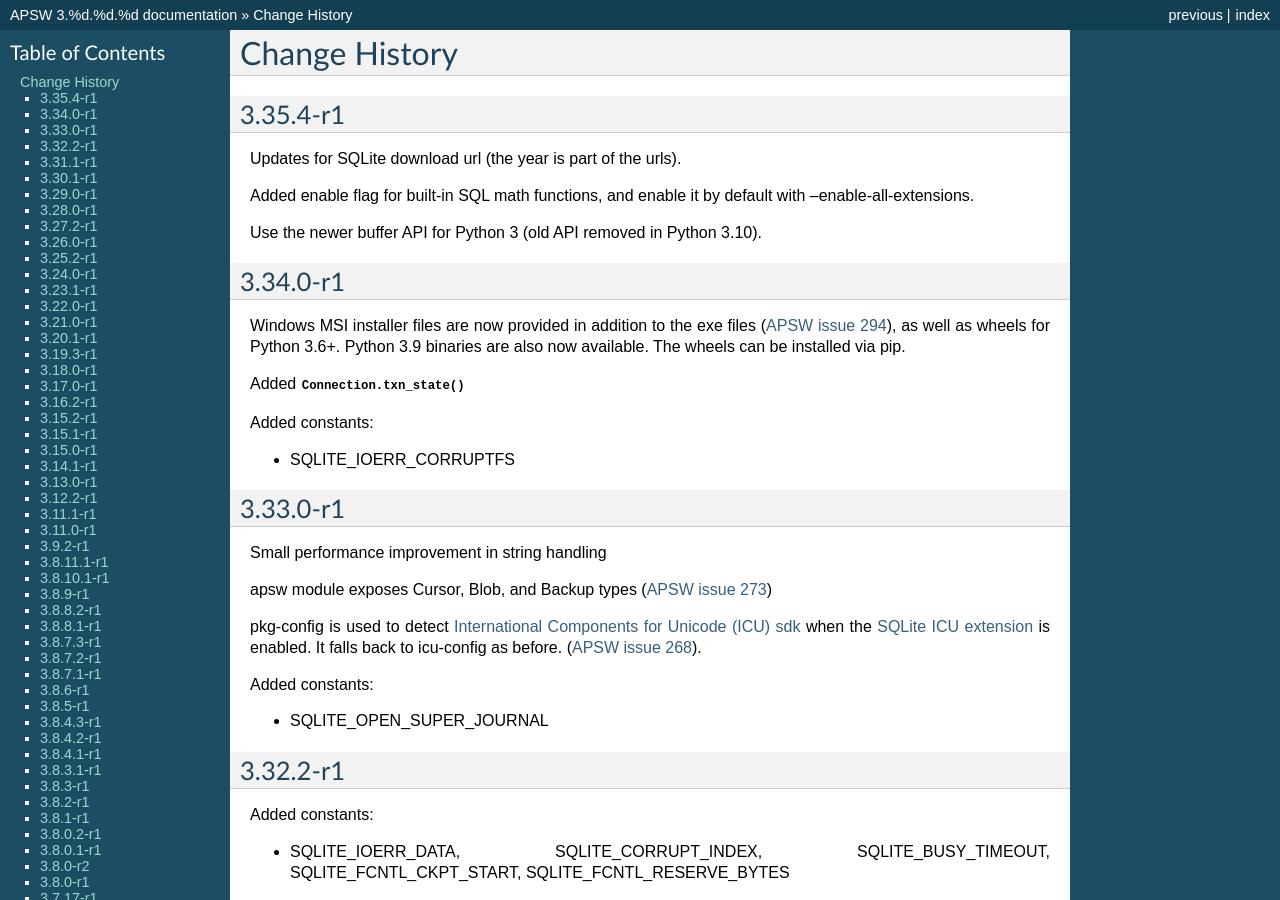
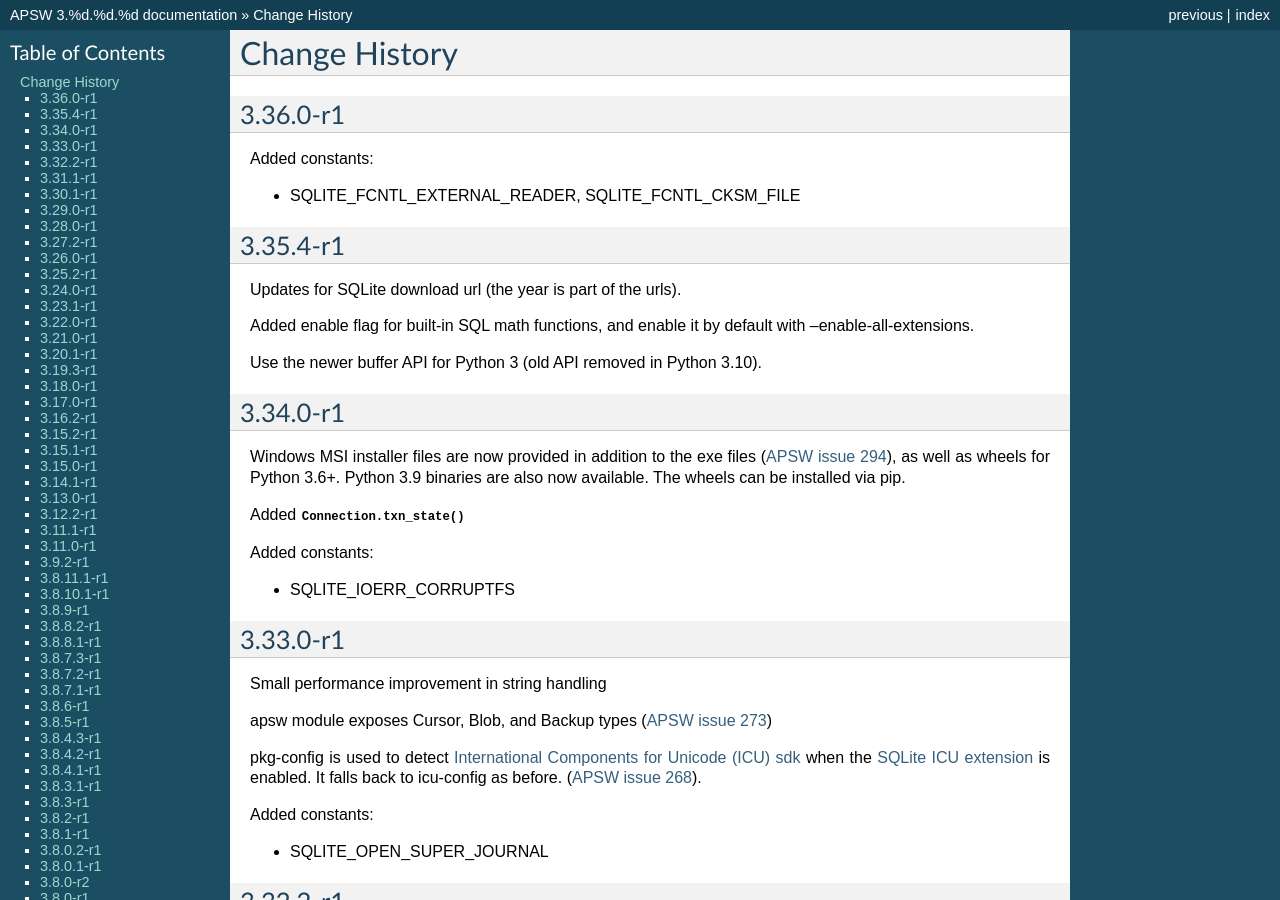
Before and after one commit to rogerbinns/apsw, a Sphinx documentation site: the page built from doc/changes.rst, in a window 1280 px wide and 900 px high. Built offline with Sphinx 7.4.7, drawn with Linux system fonts in a browser that asks for light colours; pages that are not in the unit, such as notebooks, are missing from menus; the version number is read from the project's files by our own code.

Commit message:
Added 2 constants

```diff
--- a/doc/changes.rst
+++ b/doc/changes.rst
@@ -1,6 +1,13 @@
 Change History
 **************
 .. currentmodule:: apsw
+
+3.36.0-r1
+=========
+
+Added constants:
+
+* SQLITE_FCNTL_EXTERNAL_READER, SQLITE_FCNTL_CKSM_FILE
 
 3.35.4-r1
 =========
```
Also changed, not shown: 1 other file.
